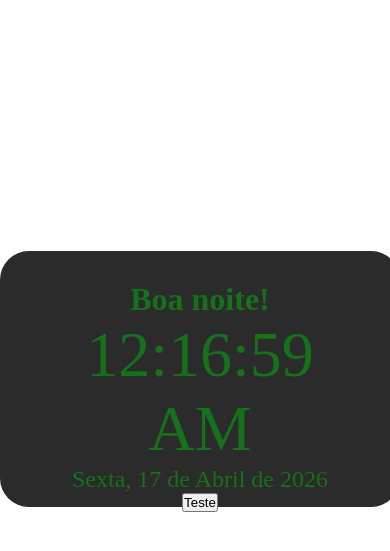
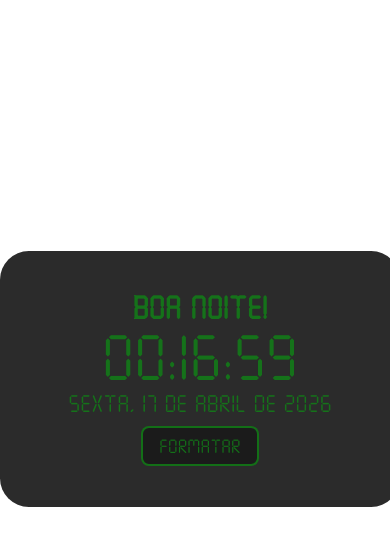
Before and after one commit to mateus-pereira1/Projetos, a plain HTML site: page javascript/proj001_relogio/index.html in a window 390 px wide. Shown: the part 83-634 px from the top of the page. Drawn offline with Linux system fonts and the light colour scheme.

Commit message:
FInalização do Projeto
Acrescentada responsividade e botão de troca formatar horas adicionado ao modo claro/escuro.

```diff
--- a/javascript/proj001_relogio/assets/scripts/index.js
+++ b/javascript/proj001_relogio/assets/scripts/index.js
@@ -5,6 +5,8 @@ let data = window.document.getElementById("data");
 let toggleButton = window.document.getElementById("toggleButton");
 let imagem = window.document.getElementById("imagem");
 let escolhaTema = false;
+let formatar = false;
+let formatarHoras = window.document.getElementById("formatarHoras");
 
 //Variáveis para os dias da semana e os meses
 let diasSemana = ["Domingo", "Segunda", "Terça", "Quarta", "Quinta", "Sexta", "Sábado"];
@@ -38,10 +40,13 @@ function formataHora(hour12){
 
 //Função que usa as horas formatadas
 function mostraHoras(){
-    let formatar = true;
     const data = new Date();
+    return formataHora(formatar).format(data);
 
-    return formataHora(formatar).format(data);
+}
+
+function formatacaoHoras(){
+    formatar = !formatar;
 }
 
 //Função que mostra a data por extenso
@@ -73,7 +78,6 @@ function tema(){
 
     if( escolhaTema === false){
         imagem.src = "assets/images/brilho.png";
-
         document.body.classList.add('dark-theme');
         escolhaTema = true;
     } else{
--- a/javascript/proj001_relogio/assets/styles/style.css
+++ b/javascript/proj001_relogio/assets/styles/style.css
@@ -1,3 +1,8 @@
+@font-face {
+    font-family: 'displaySeteSeg';
+    src: url('/assets/fonts/seteSegmentos/SevenSegment.ttf');
+}
+
 :root{
     --corDeFundo: #fff;
     --corTexto: #137918e7;
@@ -10,12 +15,14 @@ body.dark-theme{
     --corDisplay: #fff;
 }
 
+
 body{
     display: flex;
     height: 100vh;
     flex-direction: column;
     background-color: var(--corDeFundo);
     color: var(--corTexto);
+    font-family: 'displaySeteSeg';
 }
 
 header{
@@ -28,7 +35,23 @@ header > button{
     margin: 1em;
     background: none;
     border: none;
+
 }
+
+.btn-formatar {
+    background-color: var(--corDisplay);
+    color: var(--corTexto);
+    border: 2px solid var(--corTexto);
+    font-family: 'displaySeteSeg', sans-serif;
+    font-size: 1.2em;
+    padding: 8px 16px;
+    margin-top: 10px;
+    border-radius: 8px;
+    cursor: pointer;
+    transition: all 0.3s ease;
+}
+
+
 
 img{
     width: 3em;
--- a/javascript/proj001_relogio/index.html
+++ b/javascript/proj001_relogio/index.html
@@ -17,7 +17,7 @@
             <h1 id="saudacao"></h1>
             <p id="display">texto</p>
             <p id="data">Data</p>
-            <button type="toggle">Teste</button>
+            <button type="button" class="btn-formatar" onclick="formatacaoHoras()">Formatar</button>
         </div>
     </main>
 
```
Also changed, not shown: javascript/proj001_relogio/assets/fonts/seteSegmentos/SevenSegment.ttf (renamed from javascript/proj001_relogio/assets/fonts/seteSegmentos/Seven Segment.ttf).
